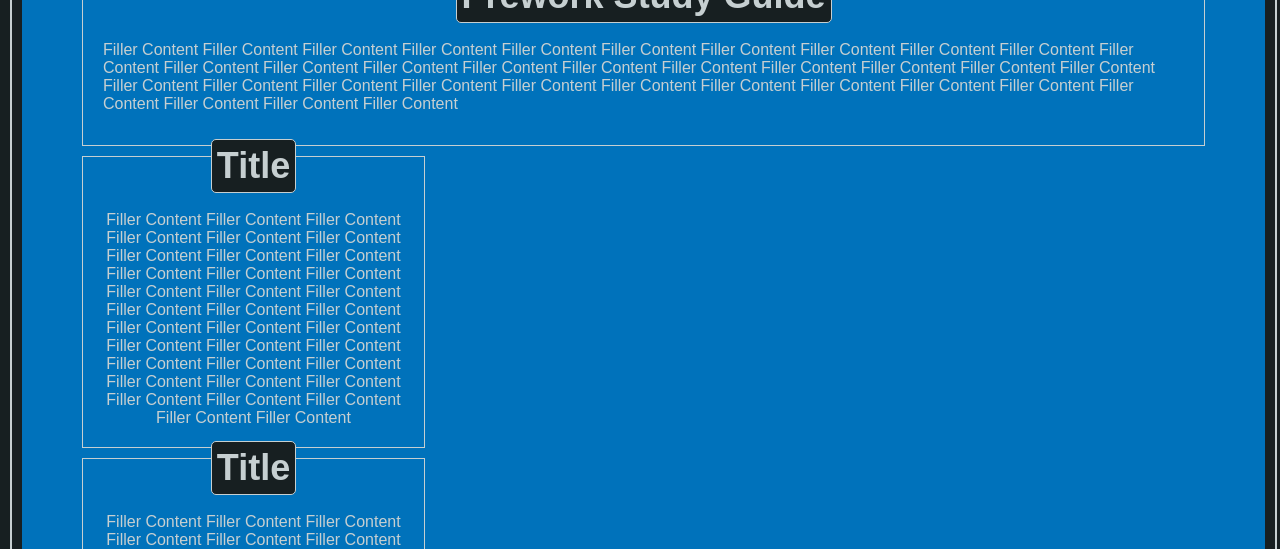
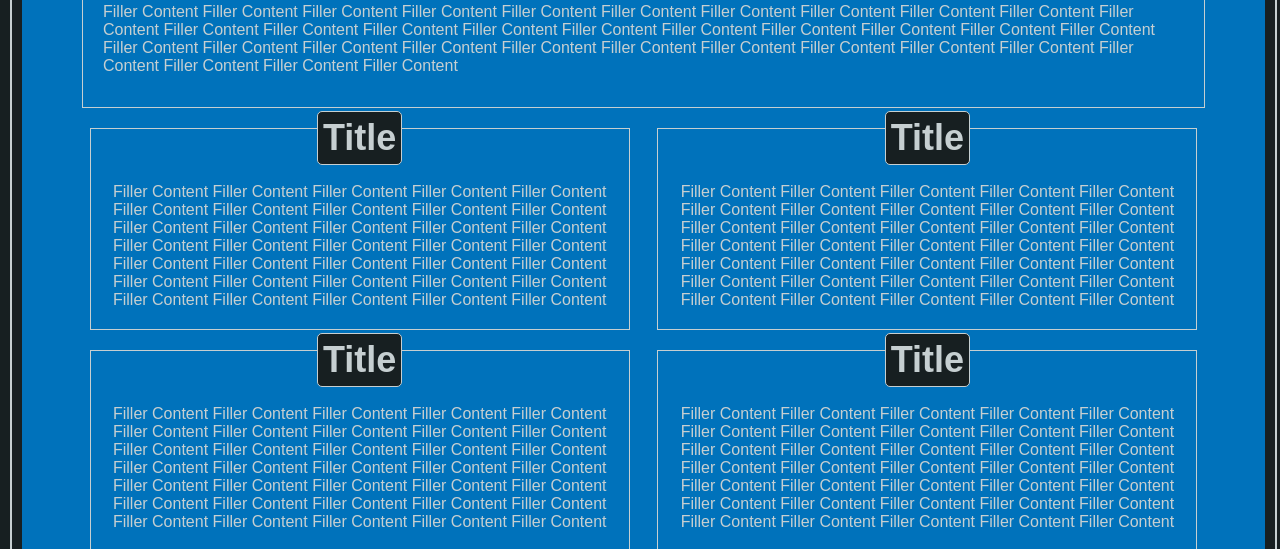
Before and after one commit to DaveSalterM/css-portfolio, a plain HTML site: page index.html in a window 1280 px wide. Shown: the part 731-1280 px from the top of the page. Drawn offline with Linux system fonts and the light colour scheme.

Commit message:
working boxes

```diff
--- a/assets/style.css
+++ b/assets/style.css
@@ -69,11 +69,22 @@ a {
     margin: 10px;
     padding: 10px;
     display: flex;
-    flex-direction: column;
+    flex-wrap: wrap;
 }
 
 header p {
     color: var(--accent);
+}
+
+figure {
+
+    padding: 50px;
+    font-family: sans-serif;
+    background-color: var(--secondary);
+    color: #ffffff;
+    display: flex;
+    flex-wrap: wrap;
+    justify-content: space-evenly;
 }
 
 .card {
@@ -102,11 +113,10 @@ h2 {
 
 #small {
     min-height: 20vh;
-    max-width: 30%;
-    justify-content: center;
+    max-width: 540px;;
     text-align: center;
     display: flex;
-    flex-direction: column;
+    flex-direction: row;
     flex-wrap: wrap;
 }
 
@@ -132,14 +142,7 @@ h2 {
 
 
 
-figure {
 
-    padding: 50px;
-    min-height: 300px;
-    font-family: sans-serif;
-    background-color: var(--secondary);
-    color: #ffffff;
-}
 
 figure img {
     max-height: 200px;
```
